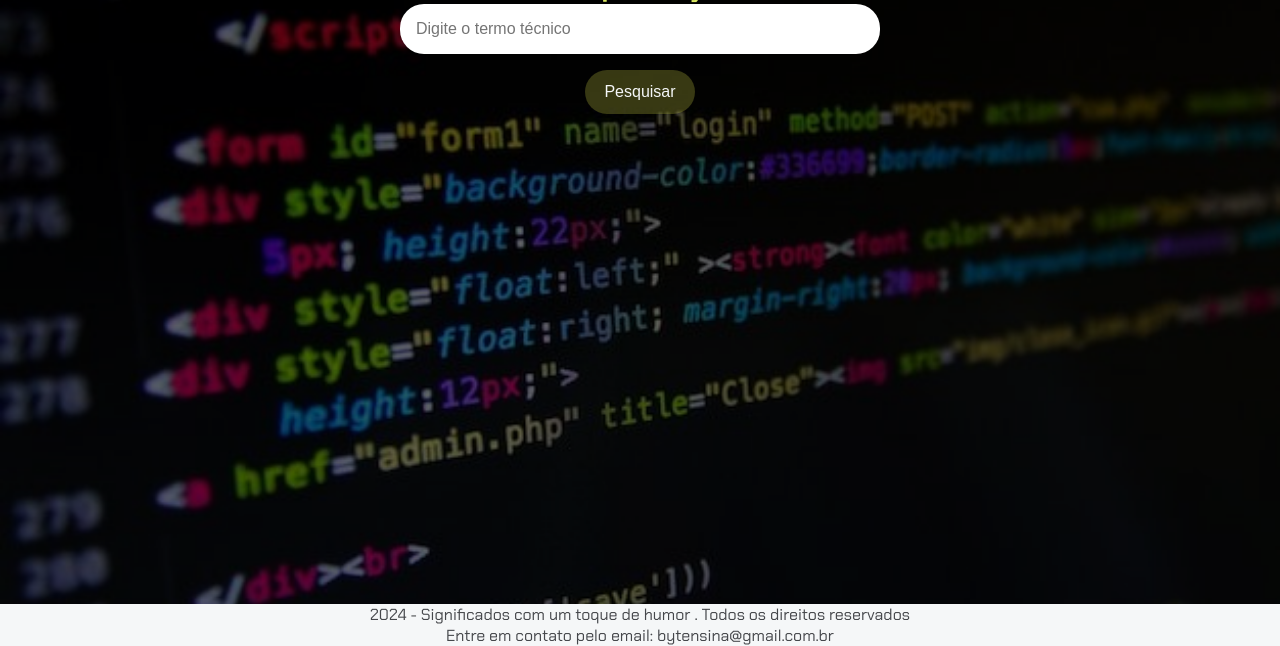
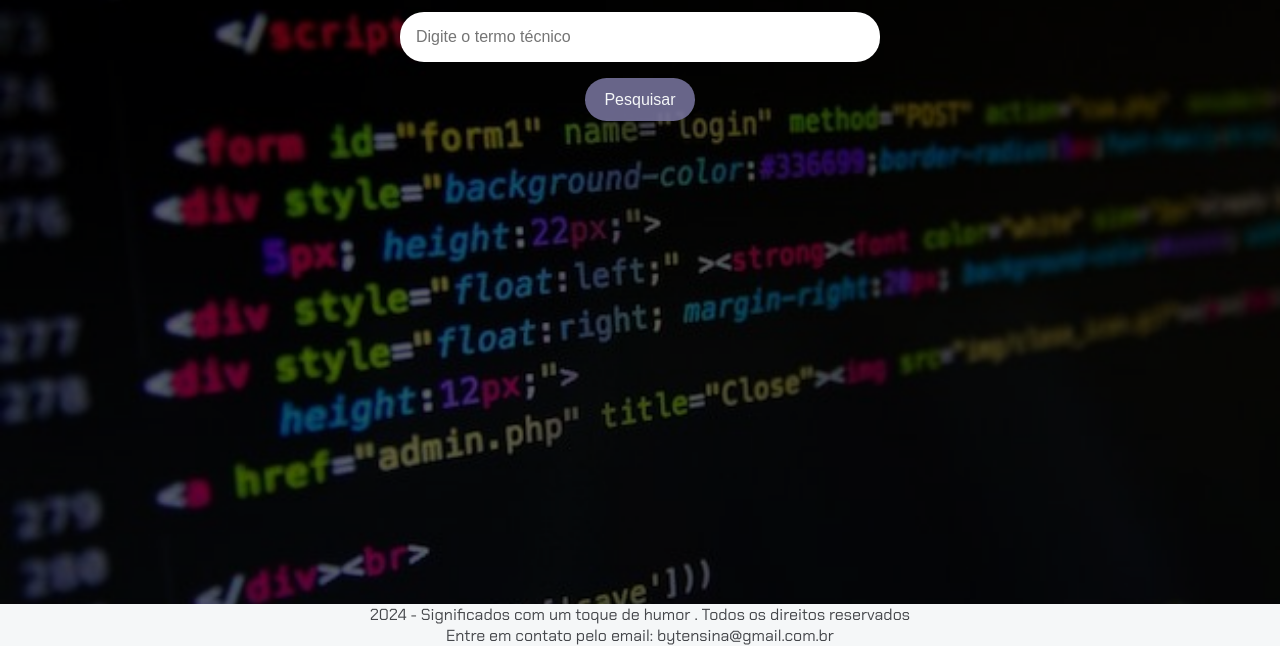
Before and after one commit to BiahRosa/ByteByByte, a plain HTML site: page index.html in a window 1280 px wide. Shown: the part 154-800 px from the top of the page. Drawn offline with Linux system fonts and the light colour scheme.

Commit message:
cores do botão e exibição de erro

```diff
--- a/styles.css
+++ b/styles.css
@@ -34,6 +34,7 @@ section {
     flex-direction: column; /* Alinha os itens na vertical */
     align-items: center; /* Centraliza os itens horizontalmente */
     margin-bottom: 3rem; /* Espaçamento abaixo de cada seção */
+    margin-top: 15px;
 }
 
 /* Estiliza os inputs dentro das seções */
@@ -53,7 +54,7 @@ section button {
     padding: 0.8rem 1.2rem; /* Espaçamento interno do botão */
     border: none; /* Remove a borda padrão */
     border-radius: 1.5rem; /* Borda arredondada */
-    background-color: #e3e64e3d; /* Cor de fundo do botão */
+    background-color: #76739ce1; /* Cor de fundo do botão */
     color: #F5F7F8; /* Cor do texto do botão */
     font-size: 1rem; /* Tamanho da fonte */
     cursor: pointer; /* Muda o cursor para indicar que é clicável */
@@ -73,6 +74,7 @@ section button:hover {
     margin-top: 1rem; /* Espaçamento acima da caixa de resultados */
     padding: 1rem; /* Espaçamento interno */
     border-radius: 0.6rem; /* Borda arredondada */
+    color: white;
 }
 
 /* Estiliza cada item de resultado */
```
